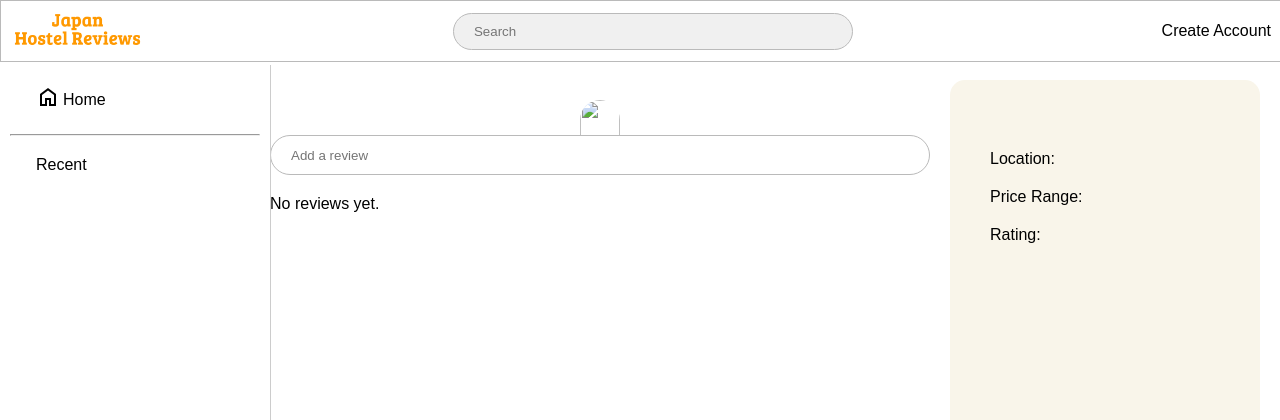
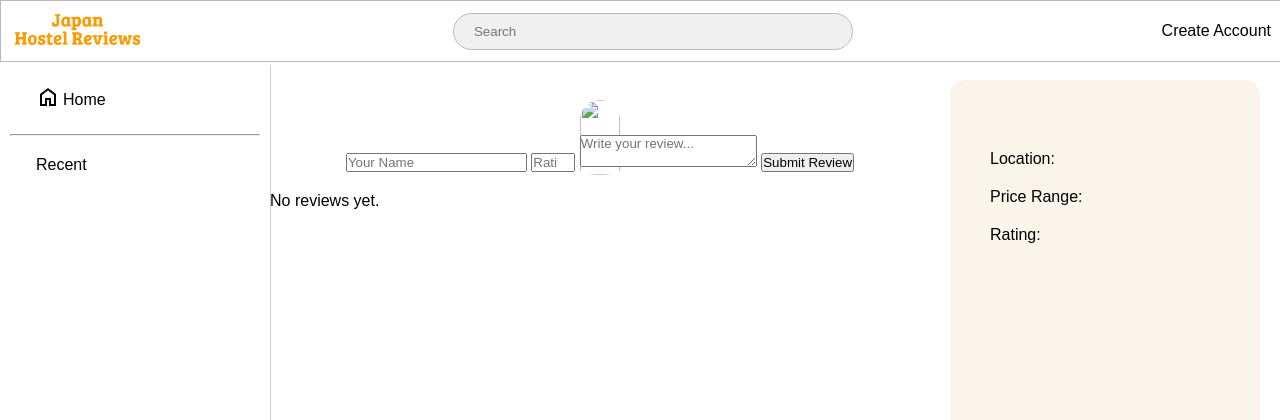
Before and after one commit to lyuhiroyama/japanhostelreviews.com, a PHP site: page /hostel_details.php in a window 1280 px wide. Shown: the top 420 px of the page. Run offline with PHP 8.4, Linux system fonts and the light colour scheme; data comes from the database, SQL or seed files in the repository.

Commit message:
Paste (gpt) review submission functionality

```diff
--- a/hostel_details.php
+++ b/hostel_details.php
@@ -4,6 +4,26 @@ include('db_connect.php');
 
 // Get the hostel ID from the URL in each hostel's anchor tag
 $hostel_id = isset($_GET['id']) ? intval($_GET['id']) : 0;
+
+// Handle the review submission
+if ($_SERVER['REQUEST_METHOD'] === 'POST') {
+    // Get the data from the form
+    $user_name = htmlspecialchars($_POST['user_name']);
+    $rating = floatval($_POST['rating']);
+    $review_text = htmlspecialchars($_POST['review_text']);
+
+    // Insert the review into the database
+    $insert_stmt = $conn->prepare("INSERT INTO reviews (hostel_id, user_name, rating, review_text) VALUES (:hostel_id, :user_name, :rating, :review_text)");
+    $insert_stmt->bindParam(':hostel_id', $hostel_id, PDO::PARAM_INT);
+    $insert_stmt->bindParam(':user_name', $user_name, PDO::PARAM_STR);
+    $insert_stmt->bindParam(':rating', $rating, PDO::PARAM_STR);
+    $insert_stmt->bindParam(':review_text', $review_text, PDO::PARAM_STR);
+    $insert_stmt->execute();
+
+    // Redirect to the same page to avoid resubmission on refresh
+    header("Location: hostel_details.php?id=$hostel_id");
+    exit();
+}
 
 // Fetch hostel details
 $stmt = $conn->prepare("SELECT * FROM hostels WHERE id = :id");
@@ -111,7 +131,15 @@ $reviews = $review_stmt->fetchAll(PDO::FETCH_ASSOC);
                 <img src="<?php echo htmlspecialchars($hostel['thumbnail']); ?>">
             </div>
 
-            <input id="review-input" type="text" placeholder="Add a review">
+            <!-- <input id="review-input" type="text" placeholder="Add a review"> -->
+
+            <!-- Review submission form -->
+            <form id="review-form" method="POST" action="hostel_details.php?id=<?php echo $hostel_id; ?>">
+                <input type="text" name="user_name" placeholder="Your Name" required>
+                <input type="number" name="rating" placeholder="Rating (1-5)" min="1" max="5" required>
+                <textarea name="review_text" placeholder="Write your review..." required></textarea>
+                <button type="submit">Submit Review</button>
+            </form>
 
             <div id="reviews">
                 <?php if ($reviews): ?>
```
